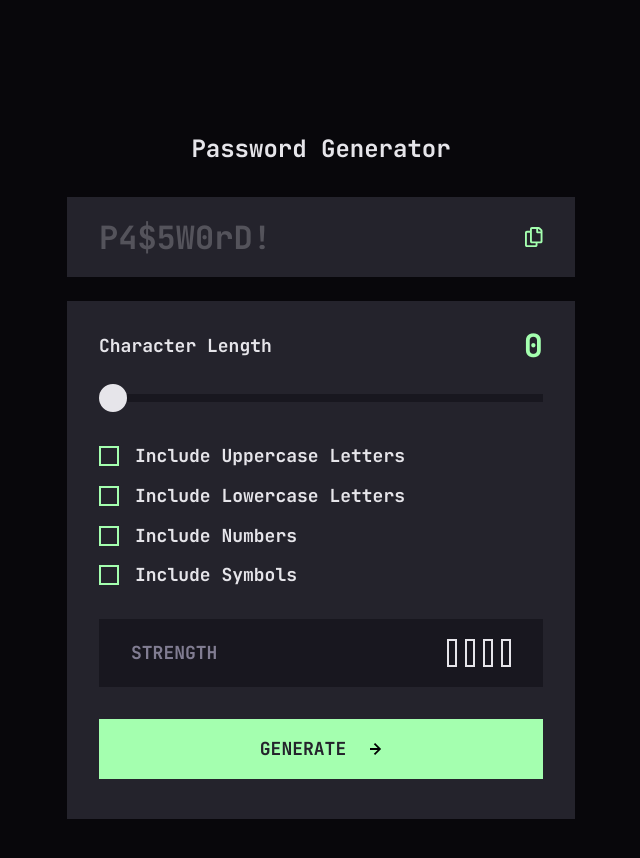
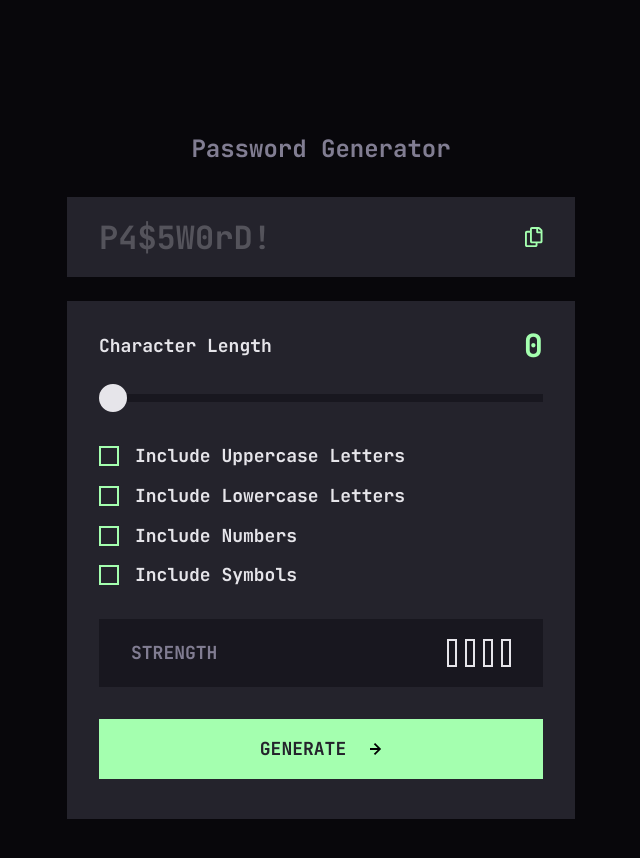
Before and after one commit to franchukv/password-generator-typescript-tailwindcss, a website: page index.html in a window 1280 px wide. Shown: the whole page, without its empty margins (319-959 px from the left). Drawn offline with Linux system fonts and the light colour scheme.

Commit message:
change title color and remove section centering

```diff
--- a/index.html
+++ b/index.html
@@ -10,11 +10,11 @@
 
 <body
 	class="min-h-dvh font-jetbrainsmono text-bold text-base text-grey-200 bg-grey-950 leading-[125%] md:text-lg md:leading-[133%]">
-	<section class="min-h-dvh py-16.25 flex flex-col items-center justify-center md:py-33.25">
+	<section class="min-h-dvh py-16.25 flex flex-col items-center md:py-33.25">
 		<div class="container-custom">
 			<div class="w-full flex flex-col gap-4 md:gap-8">
 				<div class="flex flex-col gap-4 text-center">
-					<h1>Password Generator</h1>
+					<h1 class="text-grey-600">Password Generator</h1>
 				</div>
 
 				<form id="passgen-form" class="flex flex-col gap-4 md:gap-6">
```
